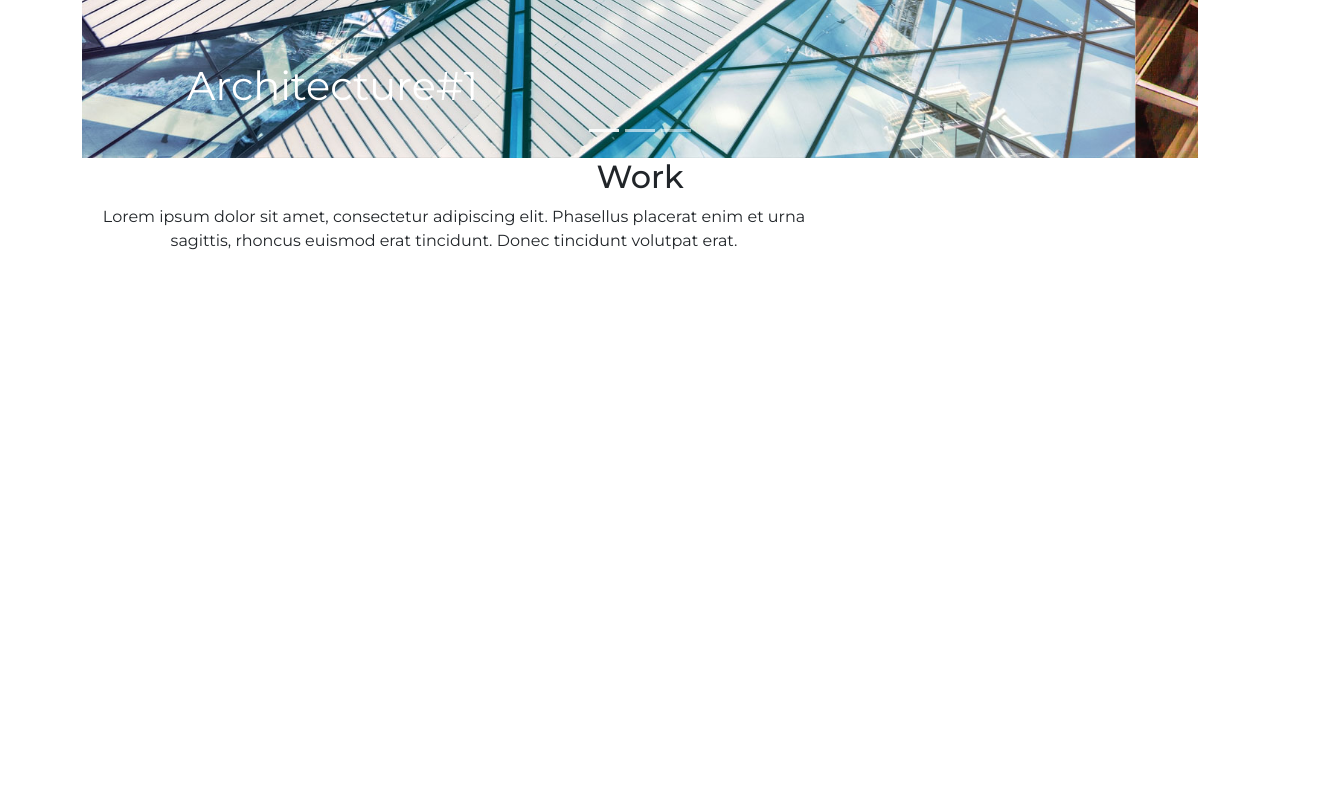
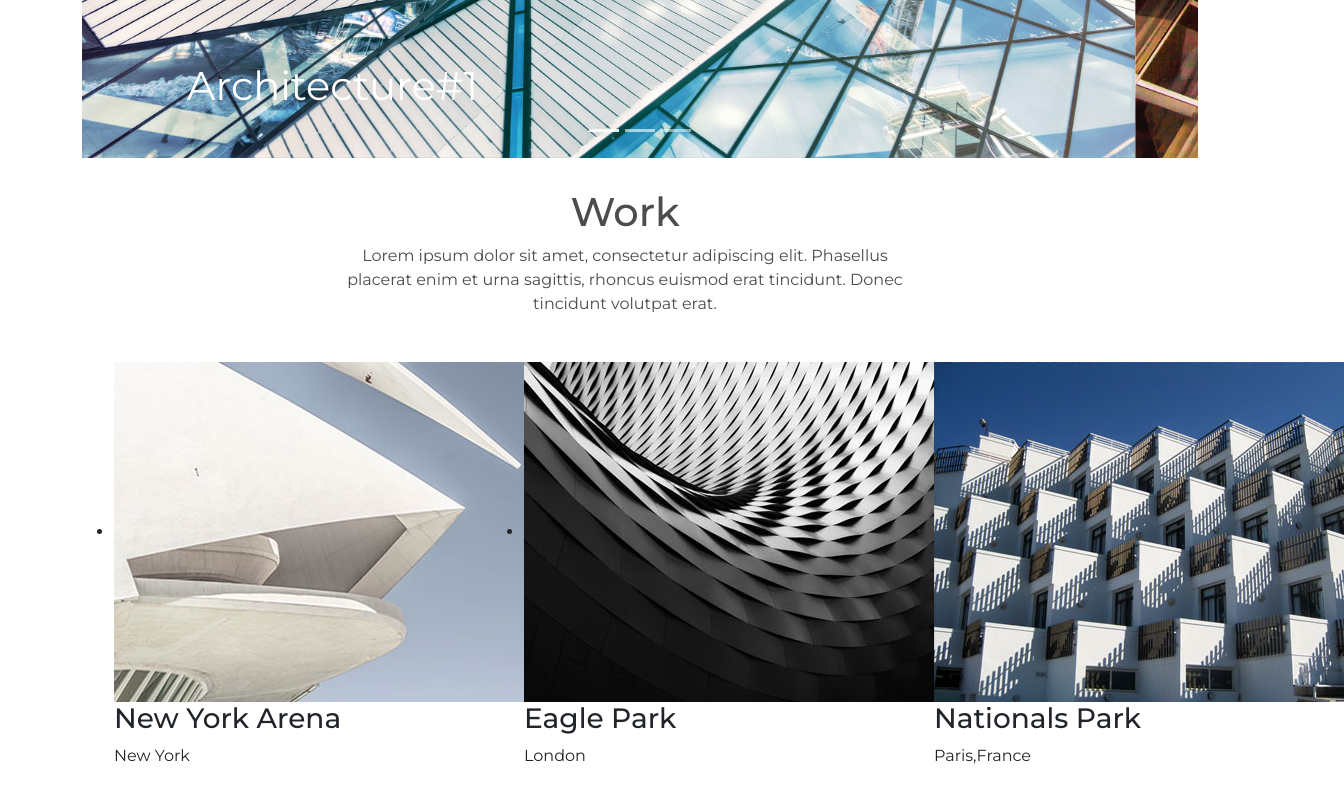
Before and after one commit to Emjliy/Beryllium, a plain HTML site: page index.html in a window 1280 px wide. Shown: the part 590-1390 px from the top of the page, 1344 px wide, since content can reach past the window. Before the commit the page ends 859 px from the top, so only its background shows below. Drawn offline with nearby package versions, Linux system fonts and the light colour scheme; a script that the page names is missing.

Commit message:
work section carousel

```diff
--- a/assets/sass/main.scss
+++ b/assets/sass/main.scss
@@ -3,6 +3,11 @@
     padding: 0;
     box-sizing: border-box;
     font-family: 'Montserrat', sans-serif;
+}
+
+.row {
+    margin-left: -45px;
+    margin-right: -15px;
 }
 
 .navbar-brand {
@@ -19,16 +24,30 @@
 }
 
 .dropdown-item {
-    z-index: 1;
     text-align: right;
     color: lightgrey;
     text-align: center;
 }
-.carousel-caption h5{
-text-align: start;
-font-weight: 400;
-font-size: 40px;
+
+.carousel-caption h5 {
+    text-align: start;
+    font-weight: 400;
+    font-size: 40px;
 }
-.work-header{
 
+.work-header {
+    margin: 30px 60px;
+    color: rgb(77, 75, 75);
+    h2 {
+        font-size: 40px;
+    }
 }
+
+// .work-header-description{
+//     margin-top: 20px;
+//     font-size: 19px;
+// }
+.work-carousel{
+    display:  flex;
+    justify-content: space-between;
+}
--- a/index.html
+++ b/index.html
@@ -136,29 +136,37 @@
         <!-- Slider section end -->
         <!-- Work Section Start -->
         <section id="work">
-            <!-- <div class="d-flex justify-content-center">
-                    <div class="work-header">
-                        <div class="work-header d-flex justify-content-center">
-                            <h2 class="d-inline">Work</h2>
-                        </div>
-                        <div class="work-header-description ">
-                            <p>
-                                Lorem ipsum dolor sit amet, consectetur adipiscing elit. Phasellus placerat enim et urna sagittis, rhoncus euismod erat tincidunt. Donec tincidunt volutpat erat.
-                            </p>
-                        </div>
-                    </div>
-            </div> -->
-            <div class="container work-container">
-                <div class="row text-center ">
-                    <div class=" col-sm-12 work-summary ">
+            <div class="container">
+                <div class="row text-center d-flex justify-content-center">
+                    <div class="col-lg-6 work-header">
                         <h2>Work</h2>
-                        <div class="col-sm-8 work-header-description">
-                        <p> Lorem ipsum dolor sit amet, consectetur adipiscing elit. Phasellus placerat enim et urna
-                            sagittis, rhoncus euismod erat tincidunt. Donec tincidunt volutpat erat. </p>
+                        <p>
+                            Lorem ipsum dolor sit amet, consectetur adipiscing elit. Phasellus placerat enim et urna
+                            sagittis, rhoncus euismod erat tincidunt. Donec tincidunt volutpat erat.
+                        </p>
                     </div>
                 </div>
+                <!-- Work Carousel Start -->
+                <ul class="work-carousel">
+                    <li>
+                        <img src="assets\images\img_1.jpg" alt="">
+                        <h3>New York Arena</h3>
+                        <p>New York</p>
+                    </li>
+                    <li>
+                        <img src="assets\images\img_2.jpg" alt="">
+                        <h3>Eagle Park</h3>
+                        <p>London</p>
+                    </li>
+                    <li>
+                        <img src="assets\images\img_3.jpg" alt="">
+                        <h3>Nationals Park</h3>
+                        <p>Paris,France</p>
+                    </li>
+                </ul>
+                <!-- Work Carousel End -->
             </div>
-            </div>
+
         </section>
         <!-- Work Section End -->
 
```
Also changed, not shown: assets/css/main.css, assets/images/img_1.jpg (added), assets/images/img_2.jpg (added), assets/images/img_3.jpg (added), 1 other file.
